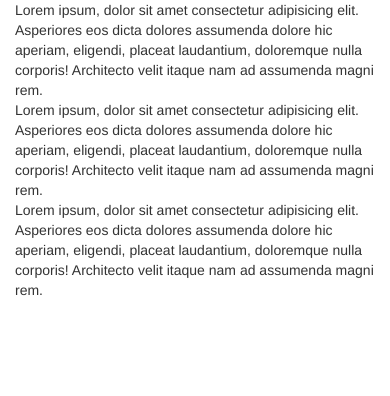
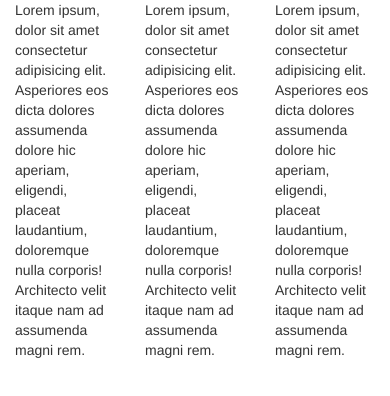
Before and after one commit to saikt1232/vscodedemo, a website: page index.html in a window 390 px wide. Drawn offline with nearby package versions, Linux system fonts and the light colour scheme.

Commit message:
sample file checkin

```diff
--- a/index.html
+++ b/index.html
@@ -1,5 +1,6 @@
 <!DOCTYPE html>
 <html lang="en">
+
 <head>
     <meta charset="UTF-8">
     <meta name="viewport" content="width=device-width, initial-scale=1.0">
@@ -7,14 +8,20 @@
     <title>Welcome to the world of web development!</title>
     <link rel="stylesheet" href="./bower_components/bootstrap/dist/css/bootstrap.min.css">
 </head>
+
 <body>
 
-        <div class="container">
-            <div class="row">
-                <div class="col-md-4">Lorem ipsum, dolor sit amet consectetur adipisicing elit. Asperiores eos dicta dolores assumenda dolore hic aperiam, eligendi, placeat laudantium, doloremque nulla corporis! Architecto velit itaque nam ad assumenda magni rem.</div>
-                <div class="col-md-4">Lorem ipsum, dolor sit amet consectetur adipisicing elit. Asperiores eos dicta dolores assumenda dolore hic aperiam, eligendi, placeat laudantium, doloremque nulla corporis! Architecto velit itaque nam ad assumenda magni rem.</div>
-                <div class="col-md-4">Lorem ipsum, dolor sit amet consectetur adipisicing elit. Asperiores eos dicta dolores assumenda dolore hic aperiam, eligendi, placeat laudantium, doloremque nulla corporis! Architecto velit itaque nam ad assumenda magni rem.</div>
-            </div>
+    <!-- this below is an example of the emmet code -->
+    <div class="container">
+        <div class="row">
+            <div class="col-xs-4">Lorem ipsum, dolor sit amet consectetur adipisicing elit. Asperiores eos dicta dolores assumenda dolore hic aperiam,
+                eligendi, placeat laudantium, doloremque nulla corporis! Architecto velit itaque nam ad assumenda magni rem.</div>
+            <div class="col-xs-4">Lorem ipsum, dolor sit amet consectetur adipisicing elit. Asperiores eos dicta dolores assumenda dolore hic aperiam,
+                eligendi, placeat laudantium, doloremque nulla corporis! Architecto velit itaque nam ad assumenda magni rem.</div>
+            <div class="col-xs-4">Lorem ipsum, dolor sit amet consectetur adipisicing elit. Asperiores eos dicta dolores assumenda dolore hic aperiam,
+                eligendi, placeat laudantium, doloremque nulla corporis! Architecto velit itaque nam ad assumenda magni rem.</div>
         </div>
+    </div>
 </body>
+
 </html>
```
